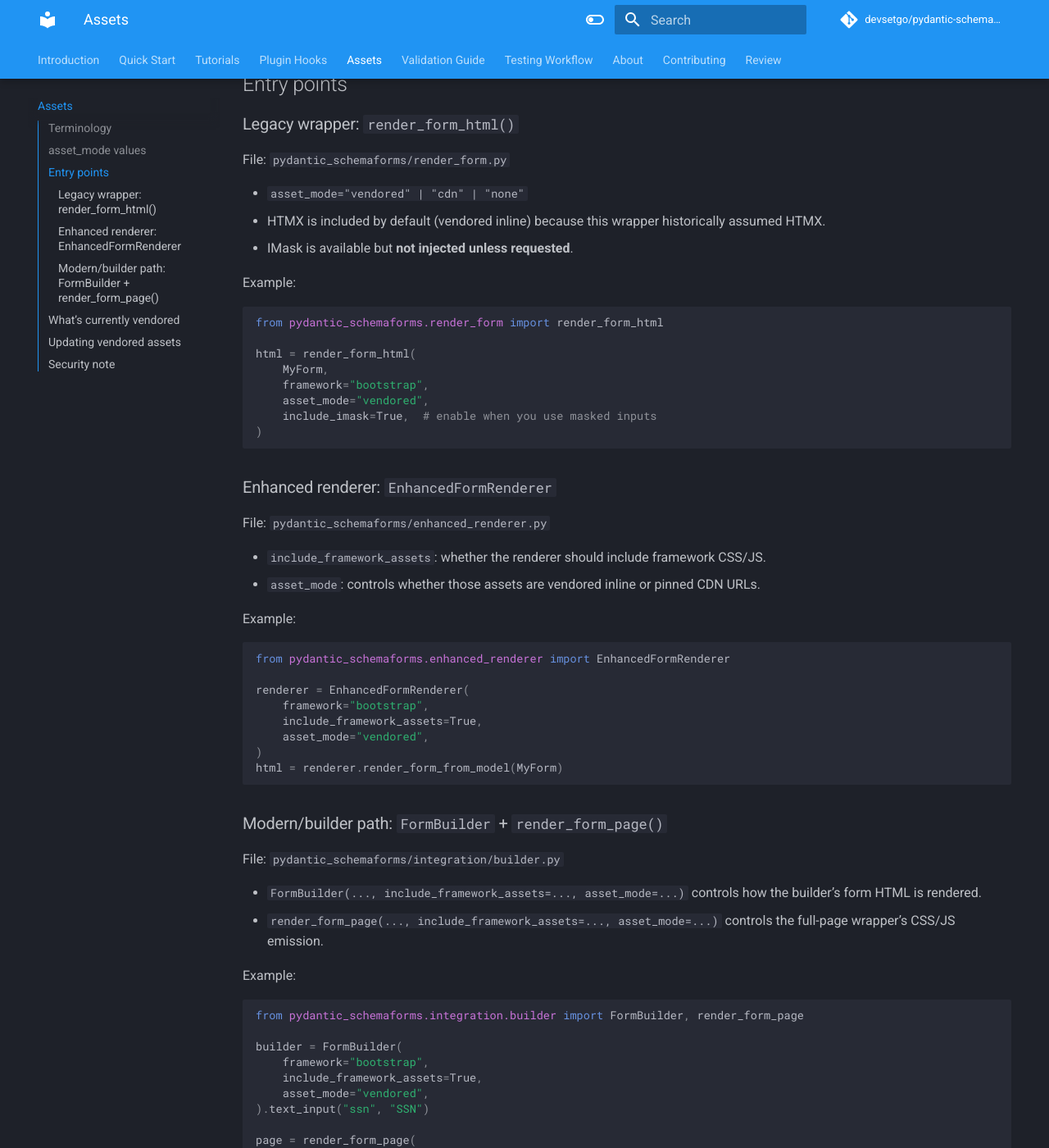
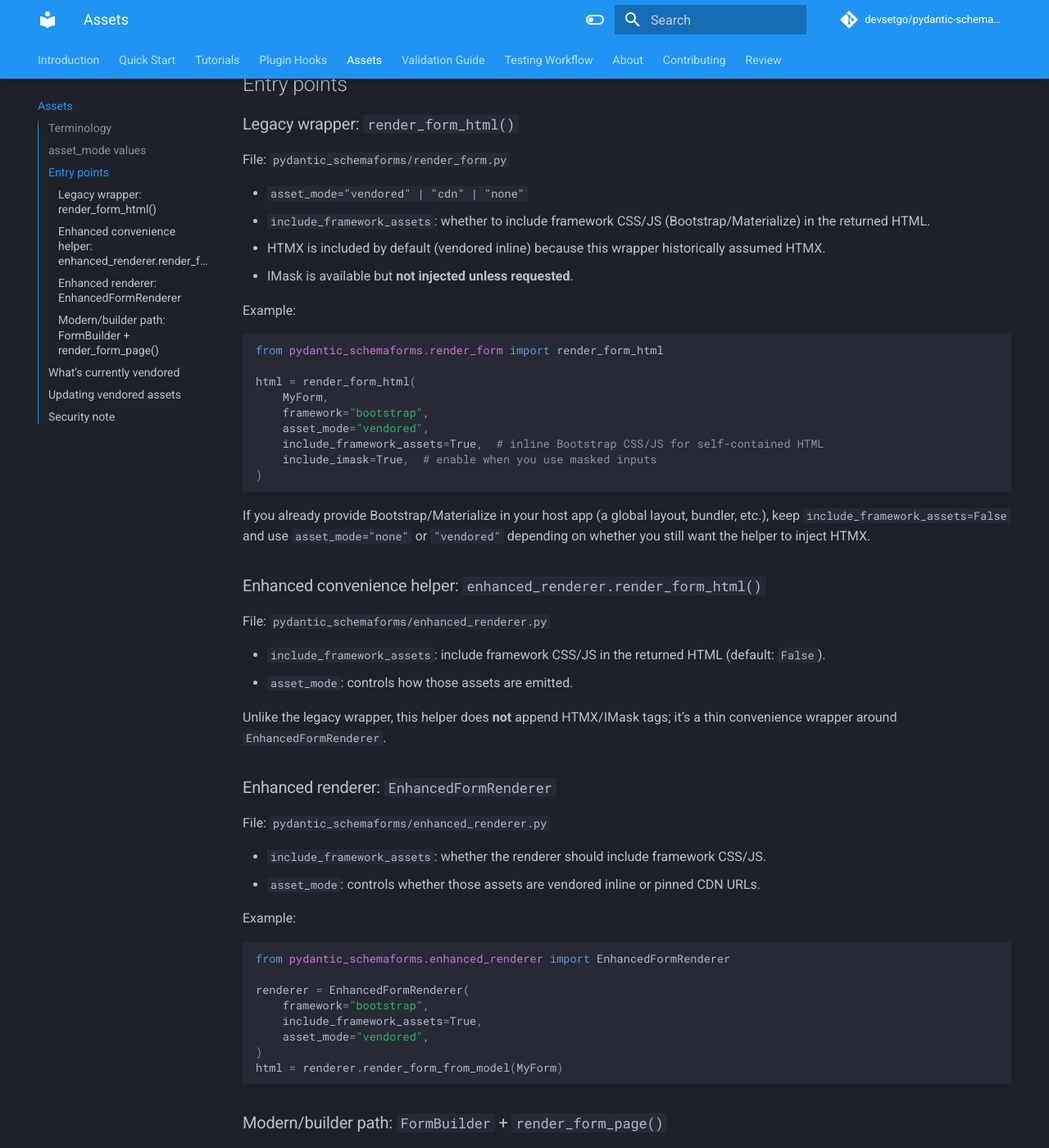
Before and after one commit to devsetgo/pydantic-schemaforms, an MkDocs documentation site: the page built from docs/assets.md, in a window 1280 px wide and 1400 px high, scrolled down 912 px. Shown: the whole window at 82% size. Built offline with MkDocs 1.6.1 and Material for MkDocs 9.7.7, drawn with Linux system fonts in a browser that asks for light colours; comment, search, counter and statistics services are not loaded; the version menu is left out.

Commit message:
Docs updated
Updated assets.md to document include_framework_assets on the legacy wrapper and to add a separate section for pydantic_schemaforms.enhanced_renderer.render_form_html() (so it’s clear how it differs from the legacy wrapper).
Updated README.md to document GET /api/forms/{form_type}/render query params (include_assets, asset_mode) and to show include_framework_assets=True in Bootstrap snippets for truly self-contained HTML.
Validation: python -m pytest -q -o addopts='' (829 passed).

````diff
--- a/docs/assets.md
+++ b/docs/assets.md
@@ -33,6 +33,7 @@ Most APIs accept `asset_mode` with these values:
 File: `pydantic_schemaforms/render_form.py`
 
 - `asset_mode="vendored" | "cdn" | "none"`
+- `include_framework_assets`: whether to include framework CSS/JS (Bootstrap/Materialize) in the returned HTML.
 - HTMX is included by default (vendored inline) because this wrapper historically assumed HTMX.
 - IMask is available but **not injected unless requested**.
 
@@ -45,9 +46,21 @@ html = render_form_html(
     MyForm,
     framework="bootstrap",
     asset_mode="vendored",
+    include_framework_assets=True,  # inline Bootstrap CSS/JS for self-contained HTML
     include_imask=True,  # enable when you use masked inputs
 )
 ```
+
+If you already provide Bootstrap/Materialize in your host app (a global layout, bundler, etc.), keep `include_framework_assets=False` and use `asset_mode="none"` or `"vendored"` depending on whether you still want the helper to inject HTMX.
+
+### Enhanced convenience helper: `enhanced_renderer.render_form_html()`
+
+File: `pydantic_schemaforms/enhanced_renderer.py`
+
+- `include_framework_assets`: include framework CSS/JS in the returned HTML (default: `False`).
+- `asset_mode`: controls how those assets are emitted.
+
+Unlike the legacy wrapper, this helper does **not** append HTMX/IMask tags; it’s a thin convenience wrapper around `EnhancedFormRenderer`.
 
 ### Enhanced renderer: `EnhancedFormRenderer`
 
````
Also changed, not shown: examples/README.md (+21 -4 lines).
